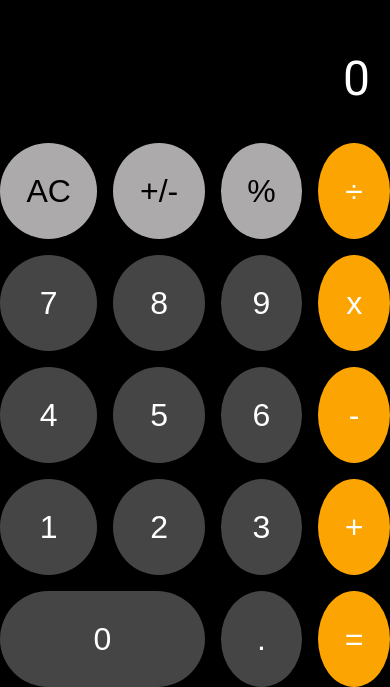
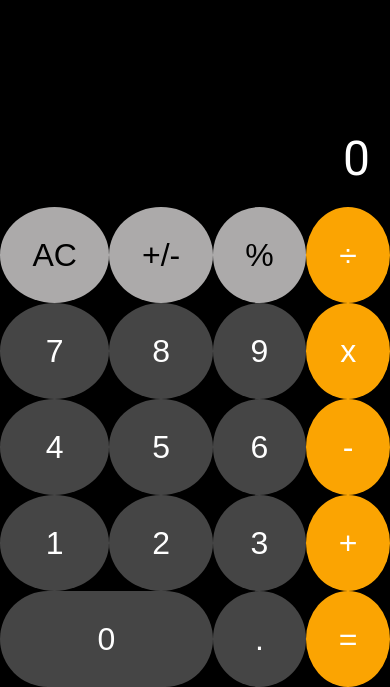
Before and after one commit to mdtagg/React_JS_Calculator, a React (Vite) app: page / in a window 390 px wide. Shown: the part 157-844 px from the top of the page. Built offline with nearby package versions, Linux system fonts and the light colour scheme.

Commit message:
removed gap from iphone query

```diff
--- a/src/App.css
+++ b/src/App.css
@@ -12,12 +12,12 @@ body {
 
 @media only screen and (max-width:600px) {
   .calculator-container {
-    height:100vh;
+    height:100dvh;
     width:100vw;
     margin:0;
     grid-template-rows:minmax(2rem,auto) repeat(5,6rem);
     grid-template-columns: repeat(4,auto);
-    gap:1rem;
+    /* gap:1rem; */
   }
 }
 
```
Also changed, not shown: 1 other file (tests, documents, lock files or other folders).
